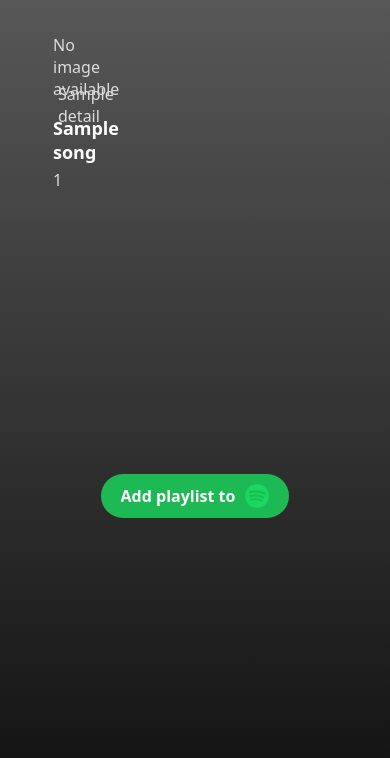
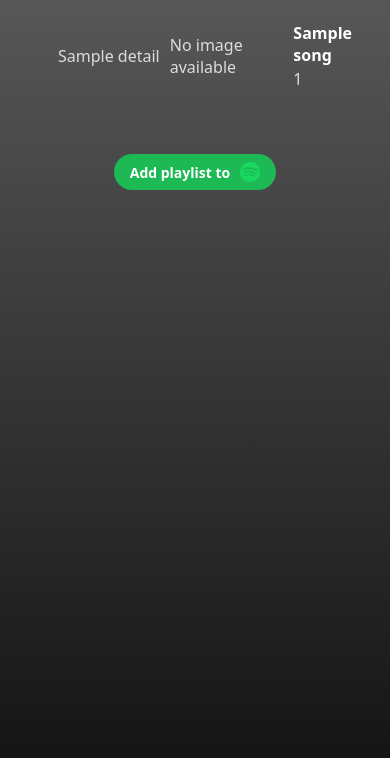
Before and after one commit to ethanda1/spotimix123, a Python web app: template templates/playlist.html in a window 390 px wide. Shown: the top 758 px of the page. Run offline with Jinja, Linux system fonts and the light colour scheme; the template is opened without the code that fills it: most values are stand-ins (such as "Sample title", 1, 10 or a date in 2020); some web fonts are replaced.

Commit message:
fixed phone screen

```diff
--- a/app.py
+++ b/app.py
@@ -18,11 +18,11 @@
 sp_oauth = SpotifyOAuth(
     client_id=os.getenv('SPOTIPY_CLIENT_ID'),
     client_secret=os.getenv('SPOTIPY_CLIENT_SECRET'),
-    redirect_uri='https://spotimix123.onrender.com/callback',
+    redirect_uri='https://spotimix123/onrender.com/callback',
     scope='playlist-modify-public user-top-read'
 )
 
-client = Anthropic(api_key=os.getenv('ANT_API_KEY'))
+client = Anthropic(api_key=os.getenv('ANT_API_KEY')
 
 @app.route("/", methods=["GET", "POST"])
 def index():
@@ -41,7 +41,7 @@
     sp = spotipy.Spotify(client_credentials_manager=client_credentials_manager)
     prompt = request.args.get('prompt')
     message = client.messages.create(
-        model='claude-3-5-sonnet-20240620',
+        model='claude-3-haiku-20240307',
         max_tokens=4096,
         tools=[
             {
--- a/static/styles.css
+++ b/static/styles.css
@@ -237,14 +237,33 @@
 }
 
 @media screen and (max-width: 768px) {
+    .song {
+        grid-template-columns: auto 1fr;
+        gap: 10px;
+        align-items: center;
+        justify-content: center;
+    }
+
+
     .song-content {
-        display: block;
+        grid-column: 2;
+        display: grid;
+        grid-template-columns: auto 1fr;
+        align-items: center;
+        gap: 10px;
     }
-}
-@media screen and (max-width: 768px) {
-    .song {
-        grid-template-rows: minmax(0px, 1fr) minmax(0px, 30px) minmax(0px, 1fr);
-        gap: 10px;
+
+    .song img {
+        grid-row: span 2;
+    }
+
+    .song-details {
+        grid-column: 2;
+    }
+
+    .song-details h2 {
+        font-size: 16px;
+        margin-bottom: 2px;
     }
 
     .song-extra {
@@ -254,4 +273,35 @@
     .labels {
         display: none;
     }
+
+    .prompt-input {
+        font-size: 14px;
+    }
+
+    .submit-button {
+        font-size: 14px;
+        height: 40px;
+    }
+
+    .playlister {
+        padding: 8px 16px;
+    }
+
+    .playlister input[type="submit"] {
+        font-size: 14px;
+    }
+
+    .playlister img {
+        height: 20px;
+    }
+
+    .spotify-login-button {
+        width: 150px;
+        height: 60px;
+        font-size: medium;
+    }
+
+    .spotify-login-button img {
+        width: 40px;
+    }
 }
```
Also changed, not shown: 1 other file.
